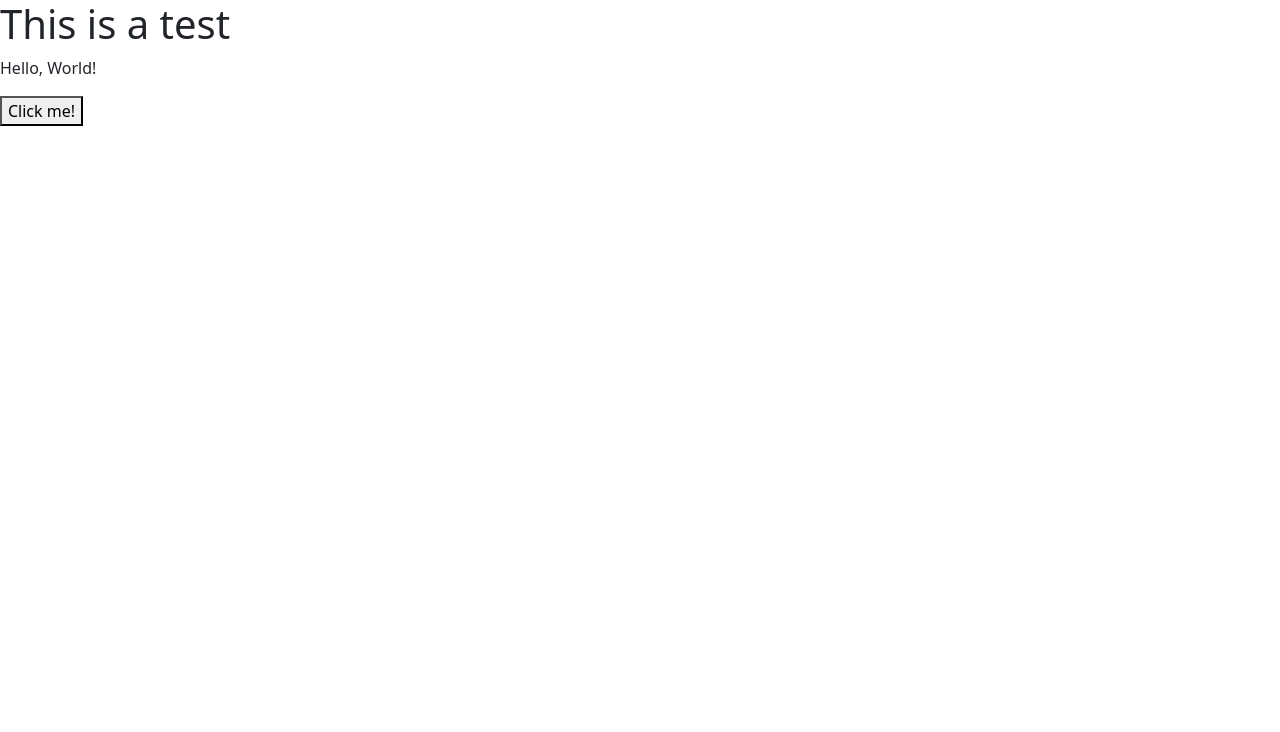
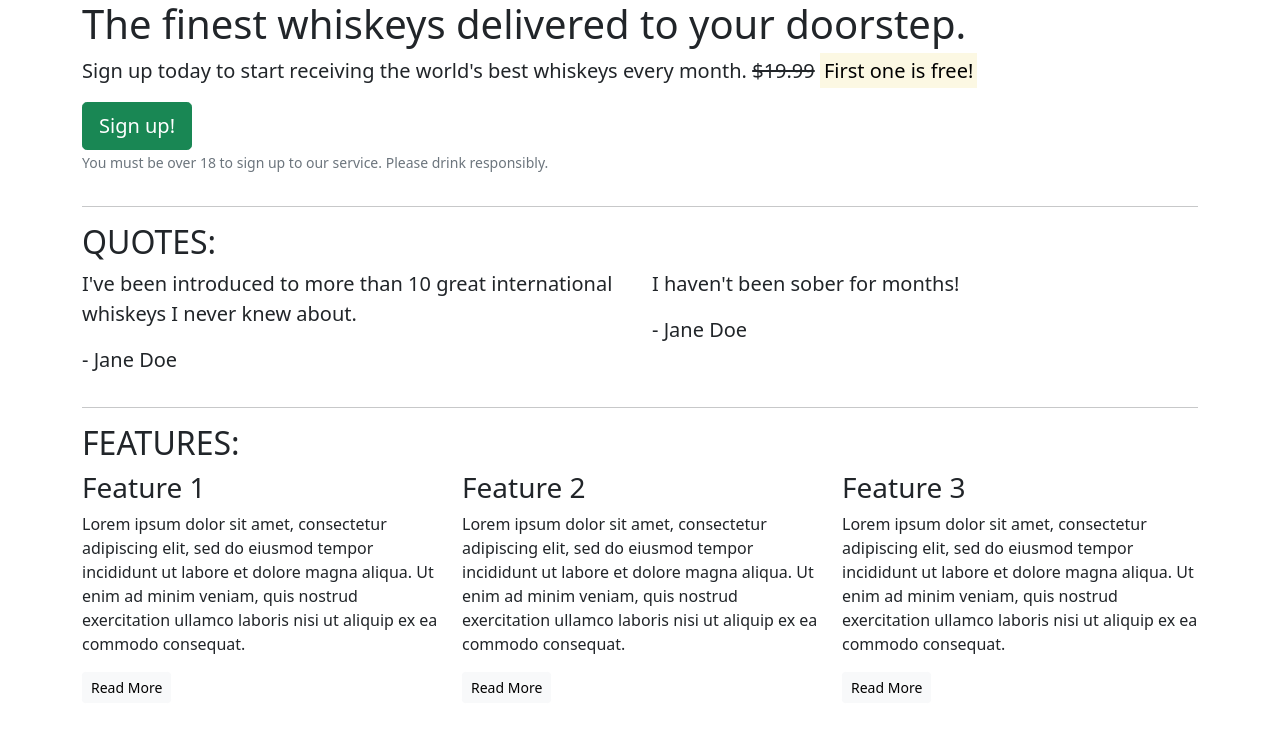
Before and after one commit to DublinSwords/bootstrap, a plain HTML site: page index.html in a window 1280 px wide. Drawn offline with nearby package versions, Linux system fonts and the light colour scheme.

Commit message:
create col for quotes and features

```diff
--- a/index.html
+++ b/index.html
@@ -4,13 +4,84 @@
     <meta charset="UTF-8">
     <meta http-equiv="X-UA-Compatible" content="IE=edge">
     <meta name="viewport" content="width=device-width, initial-scale=1.0">
-    <title>Document</title>
+    <title>Whiskey Drop | Taste a new Whiskey every month</title>
     <link href="https://cdn.jsdelivr.net/npm/bootstrap@5.1.3/dist/css/bootstrap.min.css" rel="stylesheet" integrity="sha384-1BmE4kWBq78iYhFldvKuhfTAU6auU8tT94WrHftjDbrCEXSU1oBoqyl2QvZ6jIW3" crossorigin="anonymous">
     <script src="https://cdn.jsdelivr.net/npm/bootstrap@5.1.3/dist/js/bootstrap.bundle.min.js" integrity="sha384-ka7Sk0Gln4gmtz2MlQnikT1wXgYsOg+OMhuP+IlRH9sENBO0LRn5q+8nbTov4+1p" crossorigin="anonymous"></script>
 </head>
 <body>
-    <h1>This is a test</h1>
-    <p>Hello, World!</p>
-    <button>Click me!</button>
+    <article class="container">
+        <!-- Callout -->
+        <div class="row">
+            <div class="col-12">
+               <section class="callout">
+                  <h1>The finest whiskeys delivered to your doorstep.</h1>
+                  <p class="lead">Sign up today to start receiving the world's best whiskeys every month.
+                  <s>$19.99</s> <strong><mark>First one is free!</mark></strong></p>
+                  <button class="btn btn-success btn-lg">Sign up!</button>
+                  <p class="text-muted"><small>You must be over 18 to sign up to our service. Please drink responsibly.</small></p>
+               </section>
+            </div>
+        </div>
+        <!-- /.callout -->
+        <hr>
+
+        <!-- Quotes -->
+        <section class="quotes">
+            <div class="row">
+                <div class="col-12">
+                    <h2 class="text-uppercase">Quotes:</h2>
+                </div>
+            </div>
+            <div class="row">
+                <div class="col-12 col-md-6">
+                    <blockquote class="blockquote">
+                       <p>I've been introduced to more than 10 great international whiskeys I never knew about.</p>
+                       <p>- Jane Doe</p>
+                   </blockquote>
+                </div>
+                <div class="col-12 col-md-6">
+                   <blockquote class="blockquote">
+                       <p>I haven't been sober for months!</p>
+                       <p>- Jane Doe</p>
+                   </blockquote>
+                </div>
+            </div>
+        </section>
+        <!-- /.quotes -->
+        <hr>
+
+        <!-- Features -->
+        <section class="features">
+            <div class="row">
+                <div class="col-12">
+                    <h2 class="text-uppercase">Features:</h2>
+                </div>
+            </div>
+            <div class="row">
+                <div class="col-12 col-md-6 col-lg-4">
+                   <div class="feature">
+                      <h3>Feature 1</h3>
+                      <p>Lorem ipsum dolor sit amet, consectetur adipiscing elit, sed do eiusmod tempor incididunt ut labore et dolore magna aliqua. Ut enim ad minim veniam, quis nostrud exercitation ullamco laboris nisi ut aliquip ex ea commodo consequat.</p>
+                      <p><a class="btn btn-sm btn-light" href="">Read More</a></p>
+                    </div>
+               </div>
+               <div class="col-12 col-md-6 col-lg-4">
+                    <div class="feature">
+                       <h3>Feature 2</h3>
+                       <p>Lorem ipsum dolor sit amet, consectetur adipiscing elit, sed do eiusmod tempor incididunt ut labore et dolore magna aliqua. Ut enim ad minim veniam, quis nostrud exercitation ullamco laboris nisi ut aliquip ex ea commodo consequat.</p>
+                       <p><a class="btn btn-sm btn-light" href="">Read More</a></p>
+                    </div>
+               </div>
+               <div class="col-12 d-md-none d-lg-block col-lg-4">
+                    <div class="feature">
+                       <h3>Feature 3</h3>
+                       <p>Lorem ipsum dolor sit amet, consectetur adipiscing elit, sed do eiusmod tempor incididunt ut labore et dolore magna aliqua. Ut enim ad minim veniam, quis nostrud exercitation ullamco laboris nisi ut aliquip ex ea commodo consequat.</p>
+                       <p><a class="btn btn-sm btn-light" href="">Read More</a></p>
+                    </div>
+               </div>
+            </div>
+        </section>
+        <!-- /.features -->
+    </article>
 </body>
 </html>
```
